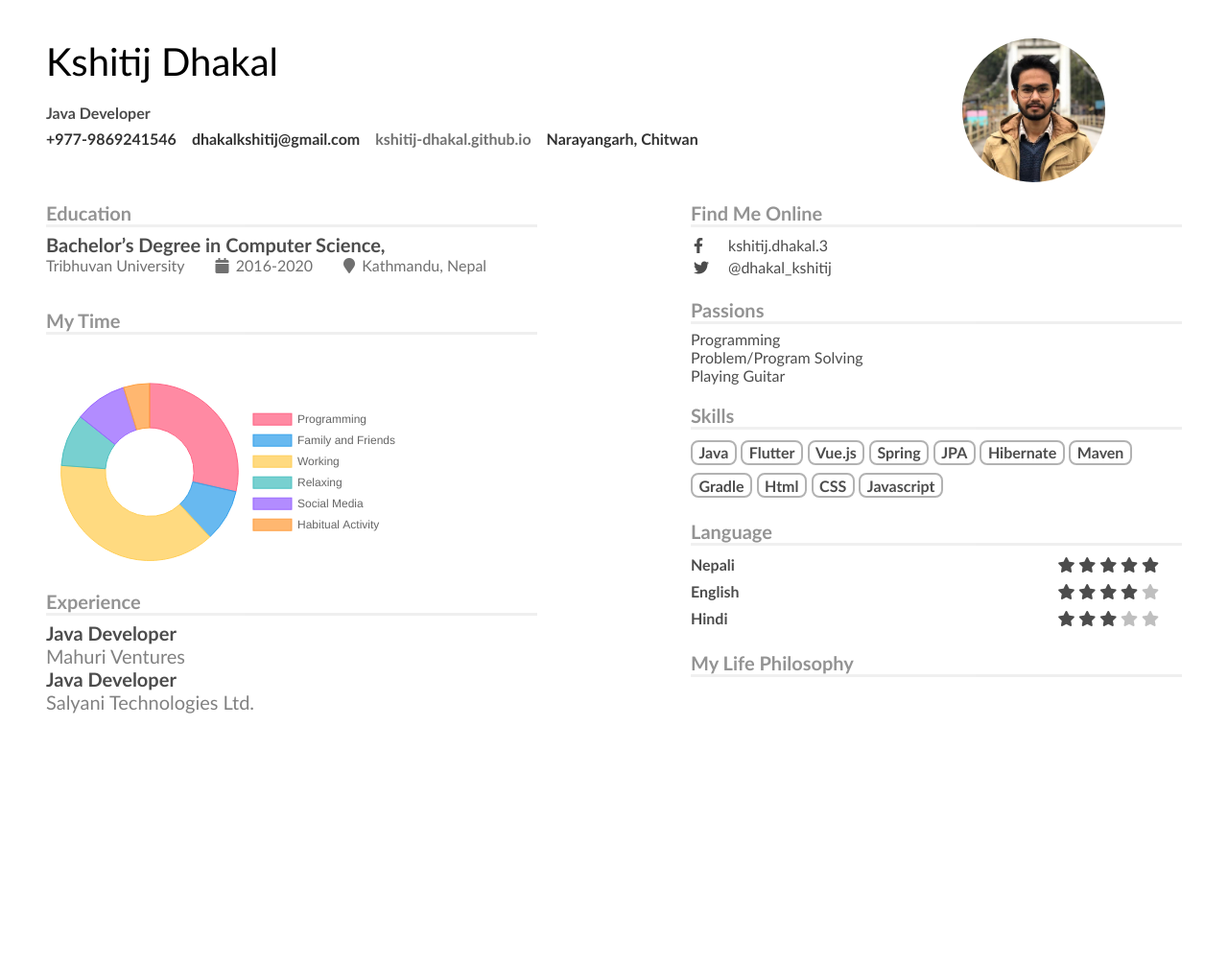
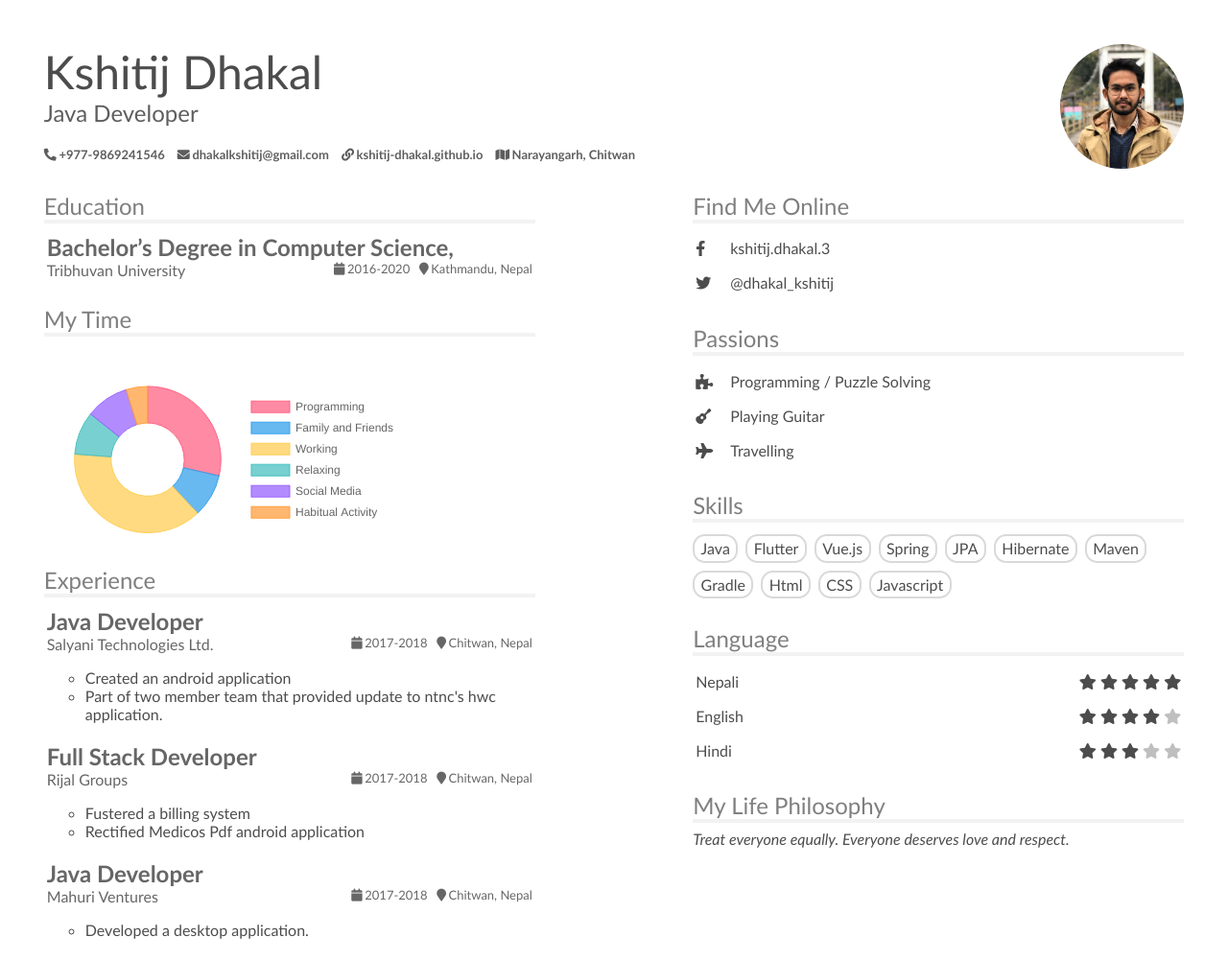
Before and after one commit to diwashv-1/resume, a website: page index.html in a window 1280 px wide. Shown: the whole page at 96% size. Before the commit the page ends 800 px from the top, so only its background shows below. Drawn offline with nearby package versions, Linux system fonts and the light colour scheme.

Commit message:
Finalized version 1.0.0

```diff
--- a/index.html
+++ b/index.html
@@ -3,7 +3,7 @@
 
 <head>
   <meta charset="UTF-8">
-    <meta name="viewport" content="width=device-width, initial-scale=1.0">
+  <!-- <meta name="viewport" content="width=device-width, initial-scale=1.0"> -->
   <title>Kshitij_Dhakal_resume2020</title>
   <link rel="stylesheet" href="styles/styles.css">
   <link rel="stylesheet" href="node_modules/@fortawesome/fontawesome-free/css/all.css">
@@ -11,121 +11,204 @@
 
 <body>
   <div class="container">
+    <!-- heading -->
     <div class="row" style="height: fit-content;">
       <div class="col" style="width: 100%;">
-                <div class="col">
         <div class="chapter">Kshitij Dhakal</div>
         <div class="chapter-sub">Java Developer</div>
+        <div class="row bottom small">
+          <div class="contact-items"><i class="fas fa-phone-alt"></i>+977-9869241546</div>
+          <div class="contact-items"><i class="fas fa-envelope"></i>dhakalkshitij@gmail.com</div>
+          <div class="contact-items"><i class="fas fa-link"></i><a href="https://kshitij-dhakal.github.io/resume/">kshitij-dhakal.github.io</a>
           </div>
-                <div class="row">
-                    <div class="contact-items">+977-9869241546</div>
-                    <div class="contact-items">dhakalkshitij@gmail.com</div>
-                    <div class="contact-items"><a href="http://kshitij-dhakal.github.io">kshitij-dhakal.github.io</a>
-                    </div>
-                    <div class="contact-items">Narayangarh, Chitwan</div>
+          <div class="contact-items"><i class="fas fa-map"></i>Narayangarh, Chitwan</div>
         </div>
       </div>
-            <div class="photo-div image-container col">
-                <img class="photo" src="images/IMG-d983b35c9f35c5caea4668d0f0ea22cb-V.jpg" height="150em" width="auto"
-                    style="border-radius: 100%;
+      <div class="photo-div col">
+        <img class="photo" src="images/IMG-d983b35c9f35c5caea4668d0f0ea22cb-V.jpg" height="130em" width="auto" style="border-radius: 100%;
                     ">
       </div>
 
     </div>
-        <div class="row resume-body">
+
+    <div class="row">
+
+      <!-- column 1 -->
       <div class="col left-col">
-                <div>
+
         <div class="section">Education</div>
+        <table>
+          <tr>
+            <td>
               <div class="subsection">Bachelor’s Degree in Computer Science,</div>
               <div class="row">
-                        <div class="university-info">Tribhuvan University</div>
-                        <div class="university-info"><i class="fas fa-calendar" style="margin-right: 0.2em;"></i>
-                            2016-2020</div>
-                        <div class="university-info"><i class="fas fa-map-marker" style="margin-right: 0.2em;"></i>
-                            Kathmandu, Nepal</div>
+                <div class="subsubsection">Tribhuvan University</div>
+                <div class="text-right row small">
+                  <div class="subsubsection"><i class="fas fa-calendar" style="margin-right: 0.2em;"></i>2016-2020</div>
+                  <div class="subsubsection"><i class="fas fa-map-marker"
+                      style="margin-right: 0.2em; margin-left:0.75em;"></i>Kathmandu,
+                    Nepal
                   </div>
-                    <!-- <div class="subsection">10 +2</div>
-                    <div class="row">
-                        <div class="university-info">Apex Academy</div>
-                        <div class="university-info"><i class="fas fa-calendar" style="margin-right: 0.2em;"></i>
-                            2014-2016</div>
-                        <div class="university-info"><i class="fas fa-map-marker" style="margin-right: 0.2em;"></i>
-                            Chitwan, Nepal</div>
                 </div>
-                    <div class="subsection">School Leaving Certificate</div>
-                    <div class="row">
-                        <div class="university-info">Small Heaven Model School</div>
-                        <div class="university-info"><i class="fas fa-calendar" style="margin-right: 0.2em;"></i>
-                            2008-2013</div>
-                        <div class="university-info"><i class="fas fa-map-marker" style="margin-right: 0.2em;"></i>
-                            Chitwan, Nepal</div>
-                    </div> -->
+              </div>
+            </td>
+          </tr>
+        </table>
 
-                </div>
+        <div class="section">My Time</div>
         <div>
-                    <div class="section">My Time</div>
-                    <!-- <div class="subsection"></div> -->
-                    <div style="
-                    /* background-color: cadetblue; */
-                     /* width: 40vw; */
-                     height: auto;
-                     ">
           <div style="
                         /* background: aqua; */
                         width: 30vw;
                         height: auto;
+                        /* background: antiquewhite; */
                         /* margin: auto; */
                        ">
-                            <canvas height="15em" width="24em" id="myChart"></canvas>
+            <canvas height="13em" width="24em" id="myChart"></canvas>
+          </div>
+        </div>
+
+        <div class="section">
+          Experience
+        </div>
+        <table>
+          <tr>
+            <td>
+              <div class="subsection">Java Developer</div>
+              <div class="row">
+                <div class="subsubsection">Salyani Technologies Ltd.</div>
+                <div class="text-right row small">
+                  <div class="subsubsection"><i class="fas fa-calendar" style="margin-right: 0.2em;"></i>2017-2018</div>
+                  <div class="subsubsection"><i class="fas fa-map-marker"
+                      style="margin-right: 0.2em; margin-left:0.75em;"></i>Chitwan, Nepal
                   </div>
                 </div>
               </div>
-                <div class="section">
-                    Experience
+              <ul>
+                <li>Created an android application</li>
+                <li>Part of two member team that provided update to ntnc's hwc application.</li>
+              </ul>
+            </td>
+          </tr>
+          <tr>
+            <td>
+              <div class="subsection">Full Stack Developer</div>
+              <div class="row">
+                <div class="subsubsection">Rijal Groups</div>
+                <div class="text-right row small">
+                  <div class="subsubsection"><i class="fas fa-calendar" style="margin-right: 0.2em;"></i>2017-2018</div>
+                  <div class="subsubsection"><i class="fas fa-map-marker"
+                      style="margin-right: 0.2em; margin-left:0.75em;"></i>Chitwan, Nepal
                   </div>
+                </div>
+              </div>
+              <ul>
+                <li>Fustered a billing system</li>
+                <li>Rectified Medicos Pdf android application</li>
+              </ul>
+            </td>
+          </tr>
+          <tr>
+            <td>
               <div class="subsection">Java Developer</div>
+              <div class="row">
                 <div class="subsubsection">Mahuri Ventures</div>
-                <div class="subsection">Java Developer</div>
-                <div class="subsubsection">Salyani Technologies Ltd.</div>
+                <div class="text-right row small">
+                  <div class="subsubsection"><i class="fas fa-calendar"></i>2017-2018</div>
+                  <div class="subsubsection"><i class="fas fa-map-marker" style="margin-left:0.75em;"></i>Chitwan, Nepal
                   </div>
+                </div>
+              </div>
+              <ul>
+                <li>Developed a desktop application.</li>
+              </ul>
+            </td>
+          </tr>
+        </table>
+      </div>
+      <!-- column 1 -->
+
+      <!-- column 2 -->
       <div class="col right-col">
+
         <div class="section">Find Me Online</div>
         <div class="col">
           <table>
             <tr data-href="https://www.facebook.com/kshitij.dhakal.3" class="clickable-row">
-                            <td style="width: 2em;"><i class="fab fa-facebook-f"></i></td>
+              <td style="width: 2em; height: 2em;"><i class="fab fa-facebook-f"></i></td>
               <td>kshitij.dhakal.3</td>
             </tr>
             <tr data-href="https://twitter.com/dhakal_kshitij" class="clickable-row">
-                            <td style="width: 2em;"><i class="fab fa-twitter"></i></td>
+              <td style="width: 2em; height: 2em;"><i class="fab fa-twitter"></i></td>
               <td>@dhakal_kshitij</td>
             </tr>
           </table>
         </div>
 
         <div class="section">Passions</div>
-                <div class="row">Programming</div>
-                <div class="row">Problem/Program Solving</div>
-                <div class="row">Playing Guitar</div>
+        <table>
+          <tr>
+            <td style="width: 2em; height: 2em;"><i class="fas fa-puzzle-piece"></i></td>
+            <td>Programming / Puzzle Solving</td>
+          </tr>
+          <tr>
+            <td style="width: 2em; height: 2em;"><i class="fas fa-guitar"></i>
+            </td>
+            <td>Playing
+              Guitar</td>
+          </tr>
+          <tr>
+            <td style="width: 2em; height: 2em;"><i class="fas fa-plane"></i>
+            </td>
+            <td>Travelling
+            </td>
+          </tr>
+        </table>
 
         <div class="section">Skills</div>
         <div class="row skills" style="flex-wrap: wrap;">
+          <a href="https://www.java.com/en/">
             <div class="skills-items">Java</div>
+          </a>
+          <a href="https://flutter.dev/">
             <div class="skills-items">Flutter</div>
+          </a>
+          <a href="https://vuejs.org/">
             <div class="skills-items">Vue.js</div>
+          </a>
+          <a href="https://spring.io/">
             <div class="skills-items">Spring</div>
+          </a>
+          <a href="#">
             <div class="skills-items">JPA</div>
+          </a>
+          <a href="https://hibernate.org/">
             <div class="skills-items">Hibernate</div>
-                    <div class="skills-items">Maven</div>
+          </a>
+          <a href="https://maven.apache.org/">
+            <div class="skills-items"> Maven</div>
+          </a>
+          <a href="https://gradle.org/">
             <div class="skills-items">Gradle</div>
-                    <div class="skills-items">Html</div>
-                    <div class="skills-items">CSS</div>
-                    <div class="skills-items">Javascript</div>
+          </a>
+          <a href="https://developer.mozilla.org/en-US/docs/Web/HTML">
+            <div class="skills-items"> Html</div>
+          </a>
+          <a href="https://www.w3.org/Style/CSS/Overview.en.html">
+            <div class="skills-items"> CSS</div>
+          </a>
+          <a href="https://developer.mozilla.org/en-US/docs/Web/JavaScript">
+            <div class="skills-items"> Javascript</div>
+          </a>
         </div>
 
         <div class="section">Language</div>
         <div class="col">
-                    <div class="row languages-items">Nepali
+          <table>
+            <tr>
+              <td style="height: 2em;">
+                <div class="row">
+                  Nepali
                   <div class="text-right">
                     <span class="fa fa-star checked"></span>
                     <span class="fa fa-star checked"></span>
@@ -134,7 +217,12 @@
                     <span class="fa fa-star checked"></span>
                   </div>
                 </div>
-                    <div class="row languages-items">English
+              </td>
+            </tr>
+            <tr>
+              <td style="height: 2em;">
+                <div class="row">
+                  English
                   <div class="text-right">
                     <span class="fa fa-star checked"></span>
                     <span class="fa fa-star checked"></span>
@@ -143,7 +231,12 @@
                     <span class="fa fa-star unchecked"></span>
                   </div>
                 </div>
-                    <div class="row languages-items">Hindi
+              </td>
+            </tr>
+            <tr>
+              <td style="height: 2em;">
+                <div class="row">
+                  Hindi
                   <div class="text-right">
                     <span class="fa fa-star checked"></span>
                     <span class="fa fa-star checked"></span>
@@ -152,13 +245,20 @@
                     <span class="fa fa-star unchecked"></span>
                   </div>
                 </div>
-                </div>
-                <div class="section">My Life Philosophy</div>
-            </div>
-        </div>
+              </td>
+            </tr>
+          </table>
 
 
 
+        </div>
+        <!-- column 2 -->
+
+        <div class="section">My Life Philosophy</div>
+        <div><em>Treat everyone equally. Everyone deserves love and respect.</em></div>
+      </div>
+    </div>
+    <!-- row -->
   </div>
 
   <script type="module" src="scripts/chart.js"></script>
--- a/styles/styles.scss
+++ b/styles/styles.scss
@@ -1,4 +1,16 @@
-$section-opacity: 0.1;
+$chapter-sub-opacity: 0.9;
+$section-color: rgba(
+  $color: #000000,
+  $alpha: 0.5
+);
+$subsection-color: rgba(
+  $color: #000000,
+  $alpha: 0.6
+);
+$subsubsection-color: rgba(
+  $color: #000000,
+  $alpha: 0.6
+);
 $text-color: rgba(
   $color: #000000,
   $alpha: 0.7
@@ -11,6 +23,16 @@ a {
 
 :root {
   font-family: "Gill Sans", "Gill Sans MT", Calibri, "Trebuchet MS", sans-serif;
+  color: $text-color;
+  margin: 1cm;
+}
+
+@media print {
+  @page {
+    size: A4;
+    margin: 2cm;
+    font-size: smaller;
+  }
 }
 
 .row {
@@ -21,61 +43,54 @@ a {
 .col {
   display: flex;
   flex-direction: column;
-  // flex: 1;
 }
 
 .container {
-  // display: -moz-inline-grid;
-  margin: 2.5em;
 }
 
-.clickable-row{
-  :hover{
+.clickable-row {
+  :hover {
     cursor: pointer;
   }
 }
 
 .chapter {
-  font-size: 2.5em;
-  font-weight: 500;
-  margin: 0 0 0.5em 0;
+  font-size: xxx-large;
 }
 
 .chapter-sub {
-  margin: 0 0 0.5em 0;
-  font-weight: 600;
-  opacity: 0.7;
+  @extend .bottom;
+  font-size: x-large;
+  font-weight: 500;
+  opacity: $chapter-sub-opacity;
 }
 
 .section {
-  font-size: 1.25em;
-  font-weight: 600;
-  opacity: 0.6;
-  border-bottom: 0.15em solid rgba($color: #000000, $alpha: $section-opacity);
+  font-size: x-large;
+  font-weight: 500;
+  color: $section-color;
+  border-bottom: 0.2em solid rgba($color: #000000, $alpha: 0.05);
   margin: 1em 0 0.3em 0;
 }
 
 .subsection {
-  font-size: 1.25em;
-  font-weight: 900;
+  font-size: x-large;
+  font-weight: 600;
+  color: $subsection-color;
 }
 
 .subsubsection {
-  font-size: 1.25em;
-  opacity: 0.7;
+  color: $subsubsection-color;
 }
 
 canvas {
-  // margin: 10em;
-  // padding: 10em;
-  // height: 10;
   margin: auto;
 }
 
 .photo-div {
   width: fit-content;
   margin-left: auto;
-  margin-right: 5em;
+  margin-right: auto;
 }
 
 @mixin body-text {
@@ -84,36 +99,27 @@ canvas {
 }
 
 .skills-items {
-  border: 0.15em solid rgba($color: #000000, $alpha: 0.3);
-  border-radius: 0.5em;
-  padding: 0.1em 0.4em 0.1em 0.4em;
-  margin: 0.3em 0.3em 0.2em 0;
-  @include body-text();
+  border: 0.15em solid rgba($color: #000000, $alpha: 0.15);
+  border-radius: 0.8em;
+  padding: 0.2em 0.4em 0.2em 0.4em;
+  margin: 0.3em 0.5em 0.2em 0;
 }
 
 .contact-items {
   margin: 0 1em 0.5em 0;
   font-weight: 600;
-  opacity: 0.8;
-}
-
-.resume-body {
-  color: rgba($color: #000000, $alpha: 0.7);
-}
-
-.languages-items {
-  font-weight: 500;
-  @include body-text();
-  margin: 0.25em 0 0.3em 0;
+  opacity: 0.9;
 }
 
 .text-right {
   margin-left: auto;
-  margin-right: 1.5em;
+  margin-right: 0em;
 }
 
-// .checked {
-// }
+.bottom {
+  height: 100%;
+  align-items: flex-end;
+}
 
 .unchecked {
   color: rgba($color: #000000, $alpha: 0.25);
@@ -136,8 +142,33 @@ canvas {
 }
 
 .university-info {
-  @extend .contact-items;
-  margin-right: 2em;
-  margin-bottom: 1em;
-  font-weight: 500;
+  margin: 0 2em 0 0;
 }
+
+.xx-large {
+  font-size: xx-large;
+}
+
+.large {
+  font-size: large;
+}
+
+.medium {
+  font-size: medium;
+}
+
+.small {
+  font-size: small;
+}
+
+i {
+  margin: 0 0.2em 0 0;
+}
+
+.test {
+  background: green;
+}
+
+ul {
+  list-style-type: circle;
+}
```
Also changed, not shown: styles/styles.css, 1 other file. Lines whose indentation alone changed are shown as unchanged.
